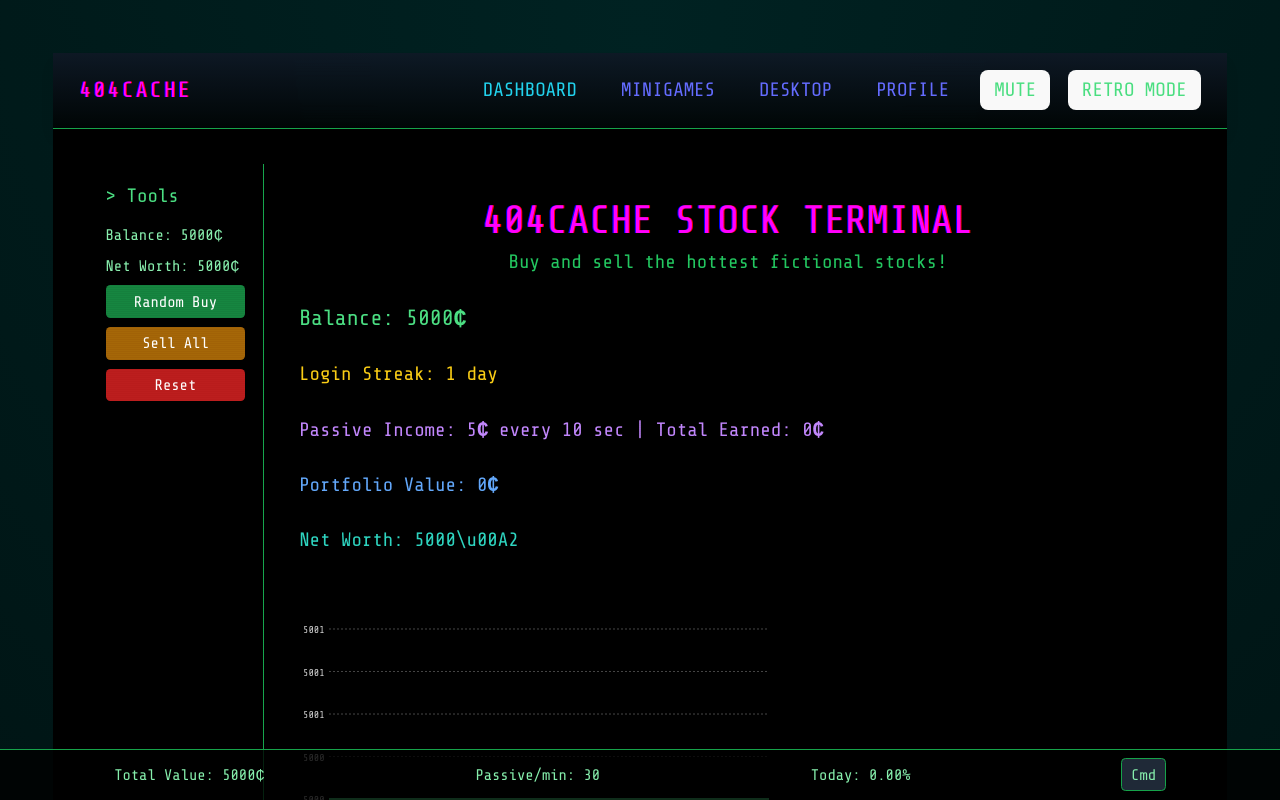
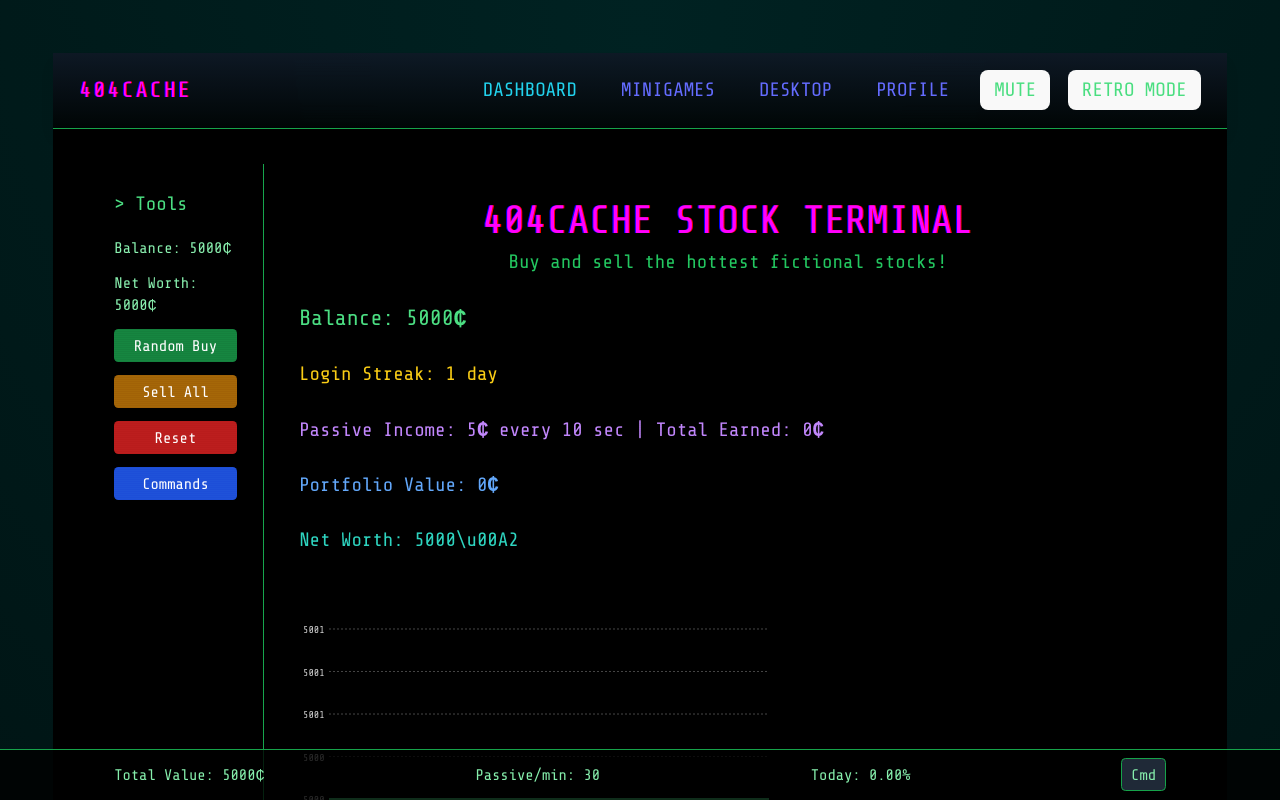
Before and after one commit to uxillary/404cache, a React (Vite) app: page / in a window 1280 px wide. Shown: the top 800 px of the page. Built offline with nearby package versions, Linux system fonts and the light colour scheme; the HTML template or start-up script is replaced by a standard one.

Commit message:
Enhance sidebar padding and add commands button

```diff
--- a/src/components/Sidebar.jsx
+++ b/src/components/Sidebar.jsx
@@ -1,10 +1,10 @@
 import React from 'react'
 
-function Sidebar({ balance, netWorth, onRandomBuy, onSellAll, onReset, className = '' }) {
+function Sidebar({ balance, netWorth, onRandomBuy, onSellAll, onReset, onShowCommands, className = '' }) {
   return (
-    <aside className={`w-40 bg-black/80 border-r border-green-600 p-4 font-mono text-green-300 ${className}`}>
-      <h2 className="text-green-400 mb-3">&gt; Tools</h2>
-      <div className="space-y-2 text-sm">
+    <aside className={`w-40 bg-black/80 border-r border-green-600 p-6 font-mono text-green-300 ${className}`}>
+      <h2 className="text-green-400 mb-4">&gt; Tools</h2>
+      <div className="space-y-3 text-sm">
         <div>Balance: {balance}₵</div>
         <div>Net Worth: {netWorth}₵</div>
         <button
@@ -25,6 +25,14 @@ function Sidebar({ balance, netWorth, onRandomBuy, onSellAll, onReset, className
         >
           Reset
         </button>
+        {onShowCommands && (
+          <button
+            onClick={onShowCommands}
+            className="w-full bg-blue-700 hover:bg-blue-900 text-white px-2 py-1 rounded"
+          >
+            Commands
+          </button>
+        )}
       </div>
     </aside>
   )
--- a/src/pages/Dashboard.tsx
+++ b/src/pages/Dashboard.tsx
@@ -391,6 +391,7 @@ function Dashboard() {
           onRandomBuy={handleRandomBuy}
           onSellAll={handleSellAll}
           onReset={resetGame}
+          onShowCommands={() => setShowCmd(true)}
         />
       }
     >
```
